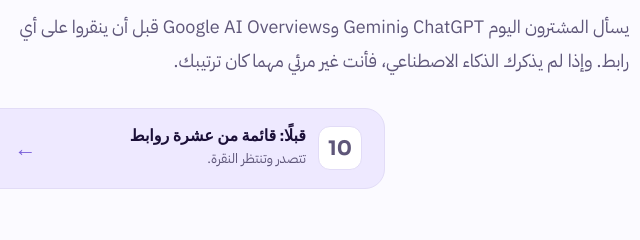
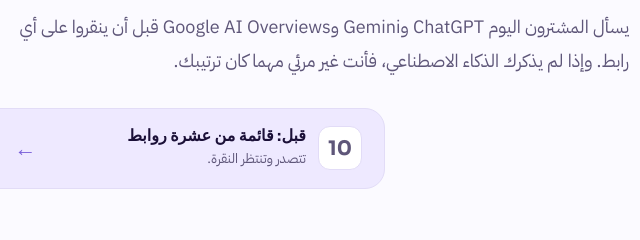
Before and after one commit to aurahani77/halashamaly-site, a plain HTML site: page ar/index.html in a window 1280 px wide. Shown: the part 1320-1560 px from the top of the page, 615-1255 px from the left. Drawn offline with Linux system fonts and the light colour scheme.

Commit message:
Arabic banner: use 'قبل' instead of 'قبلًا' (#16)
Claude-Session: https://claude.ai/code/session_01DdNuP91tt9itm5GhBbDez4

Co-authored-by: Claude <noreply@anthropic.com>

```diff
--- a/ar/index.html
+++ b/ar/index.html
@@ -140,7 +140,7 @@
     <h2 class="rv d1">تحوّل البحث من <span class="g">الروابط إلى الإجابات</span>.</h2>
     <p class="rv d2" style="color:var(--muted);font-size:18px;max-width:640px">يسأل المشترون اليوم ChatGPT وGemini وGoogle AI Overviews قبل أن ينقروا على أي رابط. وإذا لم يذكرك الذكاء الاصطناعي، فأنت غير مرئي مهما كان ترتيبك.</p>
     <div class="shiftbar rv d1" aria-label="البحث قديمًا وحديثًا">
-      <div class="sb-i"><span class="sb-n">10</span><div><b>قبلًا: قائمة من عشرة روابط</b><small>تتصدر وتنتظر النقرة.</small></div></div>
+      <div class="sb-i"><span class="sb-n">10</span><div><b>قبل: قائمة من عشرة روابط</b><small>تتصدر وتنتظر النقرة.</small></div></div>
       <span class="sb-arrow" aria-hidden="true">&rarr;</span>
       <div class="sb-i now"><span class="sb-n">1</span><div><b>الآن: إجابة واحدة</b><small>كن المصدر الذي تقتبسه.</small></div></div>
     </div>
```
